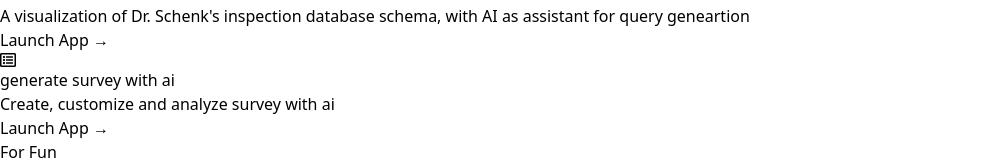
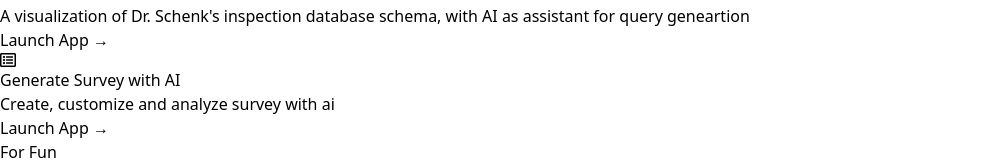
Before and after one commit to belcouact/ai-tools, a React (Vite) app: page / in a window 1280 px wide. Shown: the part 2515-2675 px from the top of the page, without its empty margins (0-1006 px from the left). Built offline with nearby package versions, Linux system fonts and the light colour scheme.

Commit message:
fix: capitalize "generate survey with ai" menu item text
Correct the capitalization of the menu item label to improve UI consistency and readability.

```diff
--- a/src/App.tsx
+++ b/src/App.tsx
@@ -127,7 +127,7 @@ function App() {
         },
         {
           id: "survey-gen",
-          name: "generate survey with ai",
+          name: "Generate Survey with AI",
           description: "Create, customize and analyze survey with ai",
           link: "/apps/survey-gen/",
           icon: (
```
